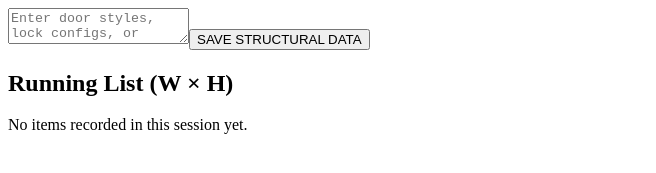
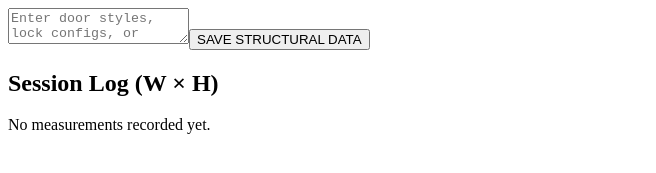
Before and after one commit to miklamx/matrix-walk-app, a React (Create React App) app in the folder frontend/: page / in a window 1280 px wide. Shown: the part 473-646 px from the top of the page, without its empty margins (0-656 px from the left). Built offline with nearby package versions, Linux system fonts and the light colour scheme.

Commit message:
Update App.js

```diff
--- a/frontend/src/App.js
+++ b/frontend/src/App.js
@@ -10,30 +10,32 @@ function App() {
 
   const GOOGLE_SCRIPT_URL = 'https://script.google.com/macros/s/AKfycbxJRzqHbAOmX7FSt88NLqq0_np4T7Ux5MBg7hGzRPZwiPbZkHMbbm49nmcAR9evpguDrg/exec';
 
-  const handleSaveItem = async (newItem) => {
+  const handleSaveItem = async (dataPackage) => {
     try {
-      // 1. Send to Google Sheets
+      // 1. Immediately update the screen list
+      setWalkData(prev => [...prev, dataPackage]);
+      setStatus('Saving...');
+
+      // 2. Send the package to Google Sheets
       await fetch(GOOGLE_SCRIPT_URL, {
         method: 'POST',
         mode: 'no-cors',
         headers: { 'Content-Type': 'application/json' },
-        body: JSON.stringify(newItem),
+        body: JSON.stringify(dataPackage),
       });
 
-      // 2. Update the visual list below
-      setWalkData(prev => [...prev, newItem]);
       setStatus('Saved!');
       setTimeout(() => setStatus('Connected'), 2000);
     } catch (error) {
-      console.error("Save Error:", error);
+      console.error("Transmission Error:", error);
       setStatus('Error');
     }
   };
 
   return (
     <div className="max-w-md mx-auto p-4 bg-gray-50 min-h-screen font-sans">
-      <header className="mb-6">
-        <h1 className="text-3xl font-black text-blue-900 text-center">Full Stack Customs</h1>
+      <header className="mb-6 text-center">
+        <h1 className="text-3xl font-black text-blue-900">Full Stack Customs</h1>
         <div className="flex justify-between items-center bg-white p-3 rounded shadow-sm border mt-4">
           <span className="font-bold">Matrix Walk Live</span>
           <span className="text-green-600 font-bold">● {status}</span>
@@ -48,9 +50,9 @@ function App() {
       </div>
 
       <div className="mt-10 p-4 bg-white rounded-lg shadow-md border-t-4 border-blue-900">
-        <h2 className="font-black text-xl mb-4 border-b pb-2">Running List (W × H)</h2>
+        <h2 className="font-black text-xl mb-4 border-b pb-2 text-blue-900">Session Log (W × H)</h2>
         {walkData.length === 0 ? (
-          <p className="text-gray-400 italic">No items recorded in this session yet.</p>
+          <p className="text-gray-400 italic">No measurements recorded yet.</p>
         ) : (
           <div className="space-y-3">
             {walkData.map((item, index) => (
```
